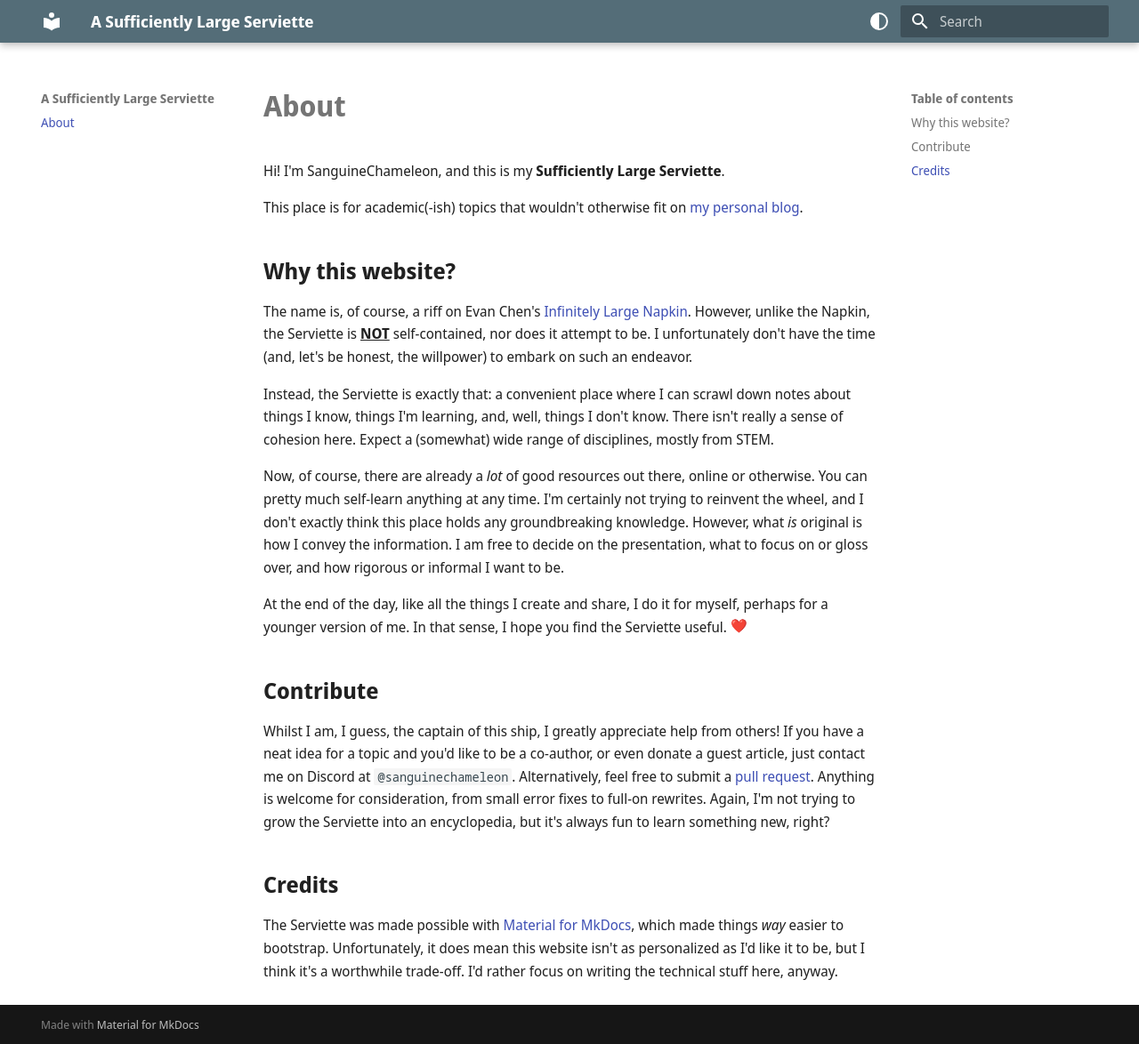
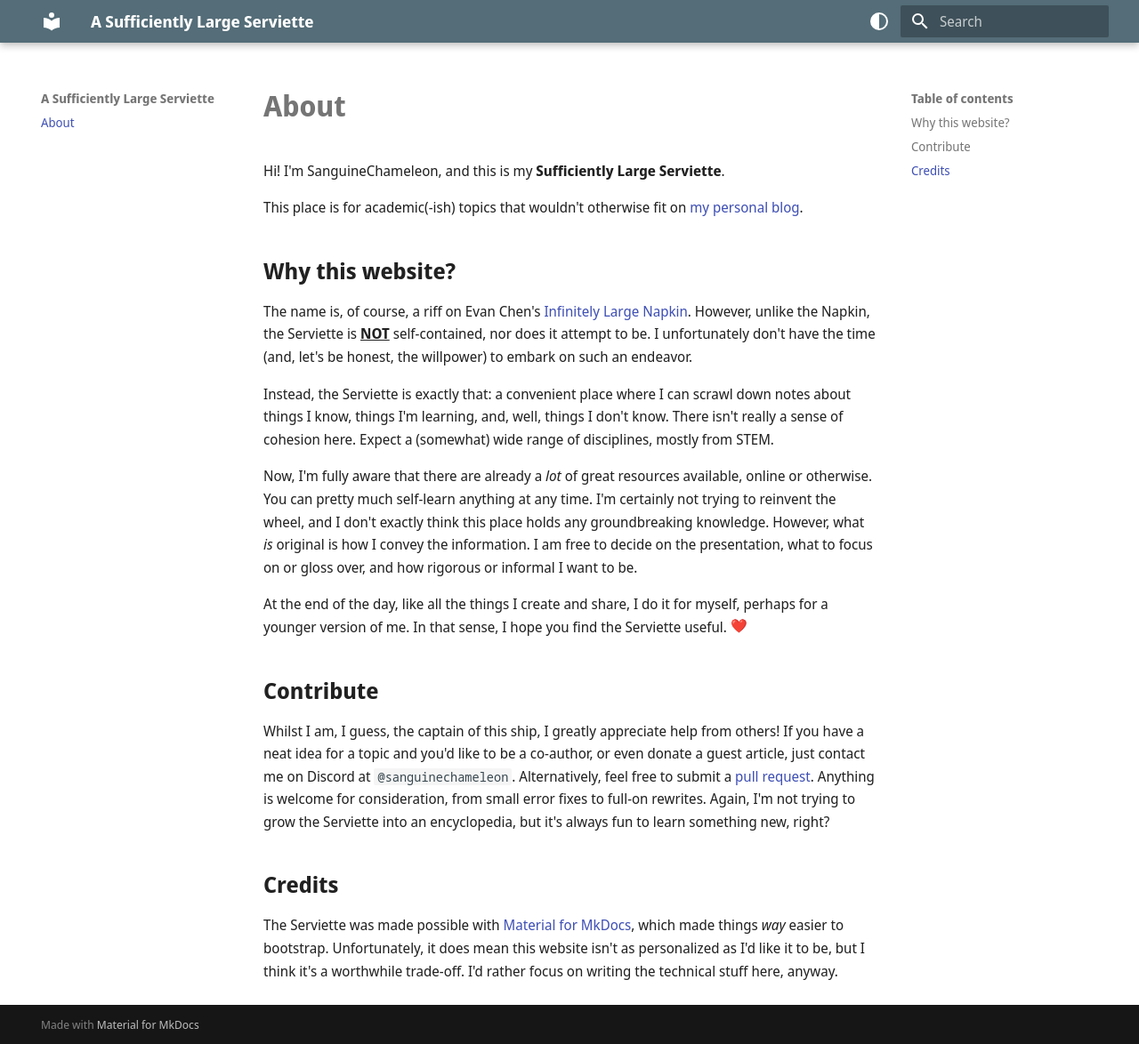
Before and after one commit to SanguineChameleon/serviette, an MkDocs documentation site: the page built from docs/index.md, in a window 1280 px wide and 1174 px high. Shown: the whole window at 89% size. Built offline with MkDocs 1.6.1 and Material for MkDocs 9.7.7, drawn with Linux system fonts in a browser that asks for light colours; emoji names are drawn with the system emoji font.

Commit message:
Tweak wording

```diff
--- a/docs/index.md
+++ b/docs/index.md
@@ -10,7 +10,7 @@ The name is, of course, a riff on Evan Chen's [Infinitely Large Napkin](https://
 
 Instead, the Serviette is exactly that: a convenient place where I can scrawl down notes about things I know, things I'm learning, and, well, things I don't know. There isn't really a sense of cohesion here. Expect a (somewhat) wide range of disciplines, mostly from STEM.
 
-Now, of course, there are already a *lot* of good resources out there, online or otherwise. You can pretty much self-learn anything at any time. I'm certainly not trying to reinvent the wheel, and I don't exactly think this place holds any groundbreaking knowledge. However, what *is* original is how I convey the information. I am free to decide on the presentation, what to focus on or gloss over, and how rigorous or informal I want to be.
+Now, I'm fully aware that there are already a *lot* of great resources available, online or otherwise. You can pretty much self-learn anything at any time. I'm certainly not trying to reinvent the wheel, and I don't exactly think this place holds any groundbreaking knowledge. However, what *is* original is how I convey the information. I am free to decide on the presentation, what to focus on or gloss over, and how rigorous or informal I want to be.
 
 At the end of the day, like all the things I create and share, I do it for myself, perhaps for a younger version of me. In that sense, I hope you find the Serviette useful. :heart:
 
```
